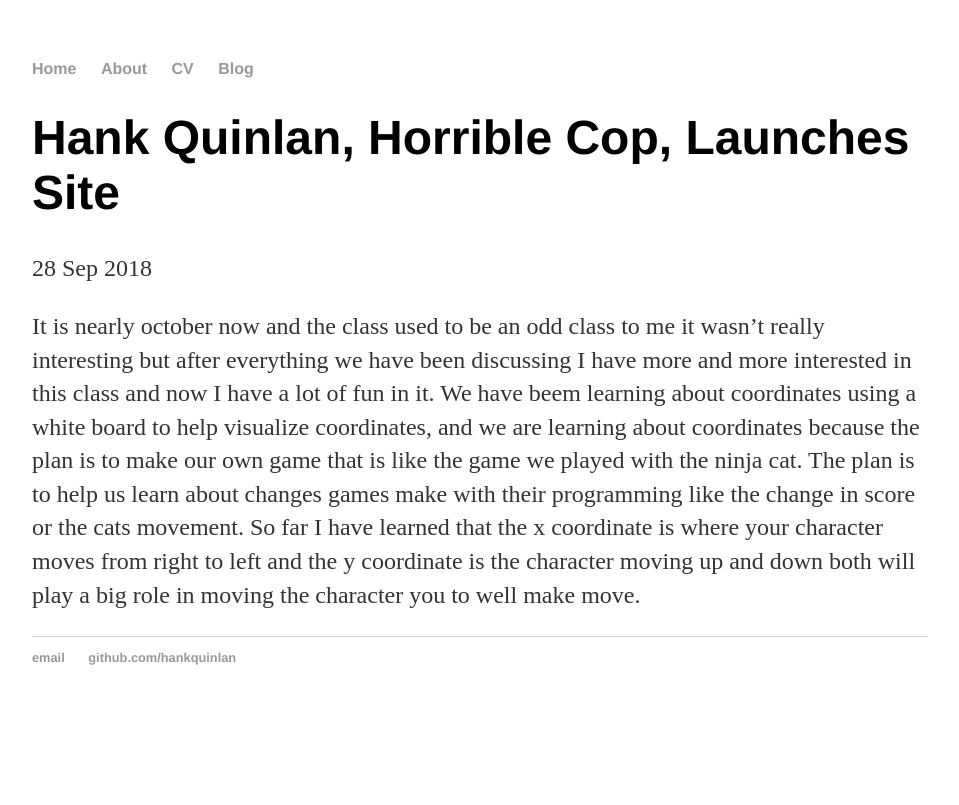
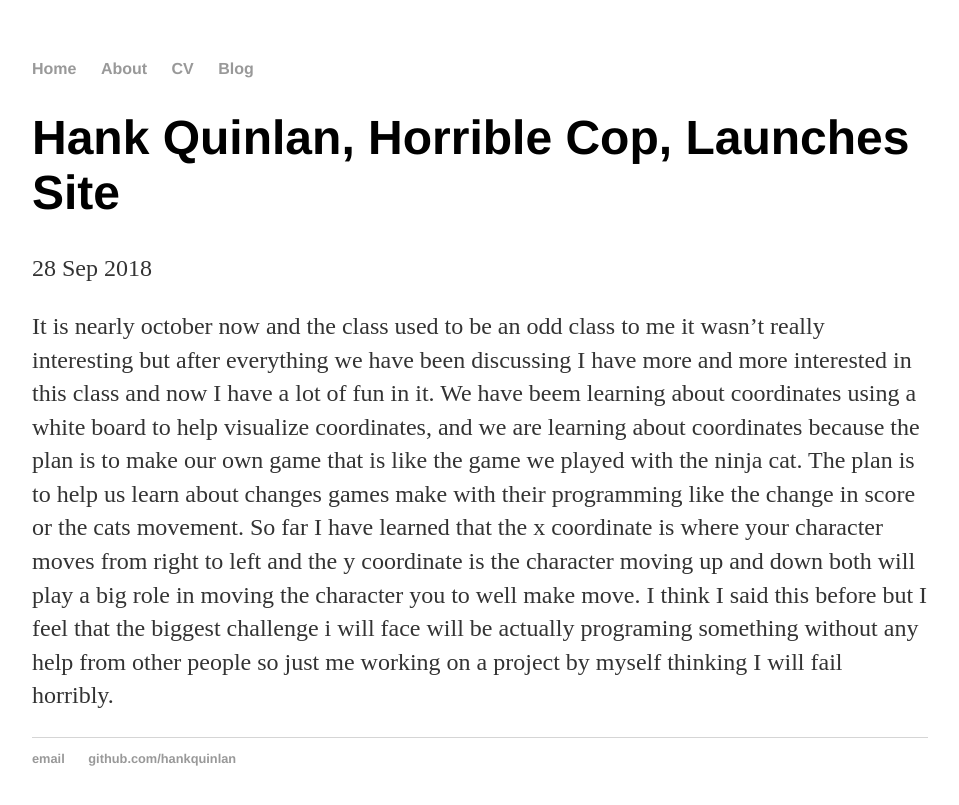
Before and after one commit to manueln5673/ghub5673.github.io, a Jekyll site: the page built from _posts/2018-09-28-weekly-reflection.md, in a window 1280 px wide. Shown: the top 805 px of the page, without its empty margins (160-1119 px from the left). Built offline with Jekyll 4.4.1, drawn with Linux system fonts in a browser that asks for light colours.

Commit message:
Update 2018-09-28-weekly-reflection.md

```diff
--- a/_posts/2018-09-28-weekly-reflection.md
+++ b/_posts/2018-09-28-weekly-reflection.md
@@ -4,4 +4,4 @@
 date: 2018-09-28
 ---
 
-   It is nearly october now and the class used to be an odd class to me it wasn't really interesting but after everything we have been discussing I have more and more interested in this class and now I have a lot of fun in it. We have beem learning about coordinates using a white board to help visualize coordinates, and we are learning about coordinates because the plan is to make our own game that is like the game we played with the ninja cat. The plan is to help us learn about changes games make with their programming like the change in score or the cats movement. So far I have learned that the x coordinate is where your character moves from right to left and the y coordinate is the character moving up and down both will play a big role in moving the character you to well make move.
+   It is nearly october now and the class used to be an odd class to me it wasn't really interesting but after everything we have been discussing I have more and more interested in this class and now I have a lot of fun in it. We have beem learning about coordinates using a white board to help visualize coordinates, and we are learning about coordinates because the plan is to make our own game that is like the game we played with the ninja cat. The plan is to help us learn about changes games make with their programming like the change in score or the cats movement. So far I have learned that the x coordinate is where your character moves from right to left and the y coordinate is the character moving up and down both will play a big role in moving the character you to well make move. I think I said this before but I feel that the biggest challenge i will face will be actually programing something without any help from other people so just me working on a project by myself thinking I will fail horribly.
```
